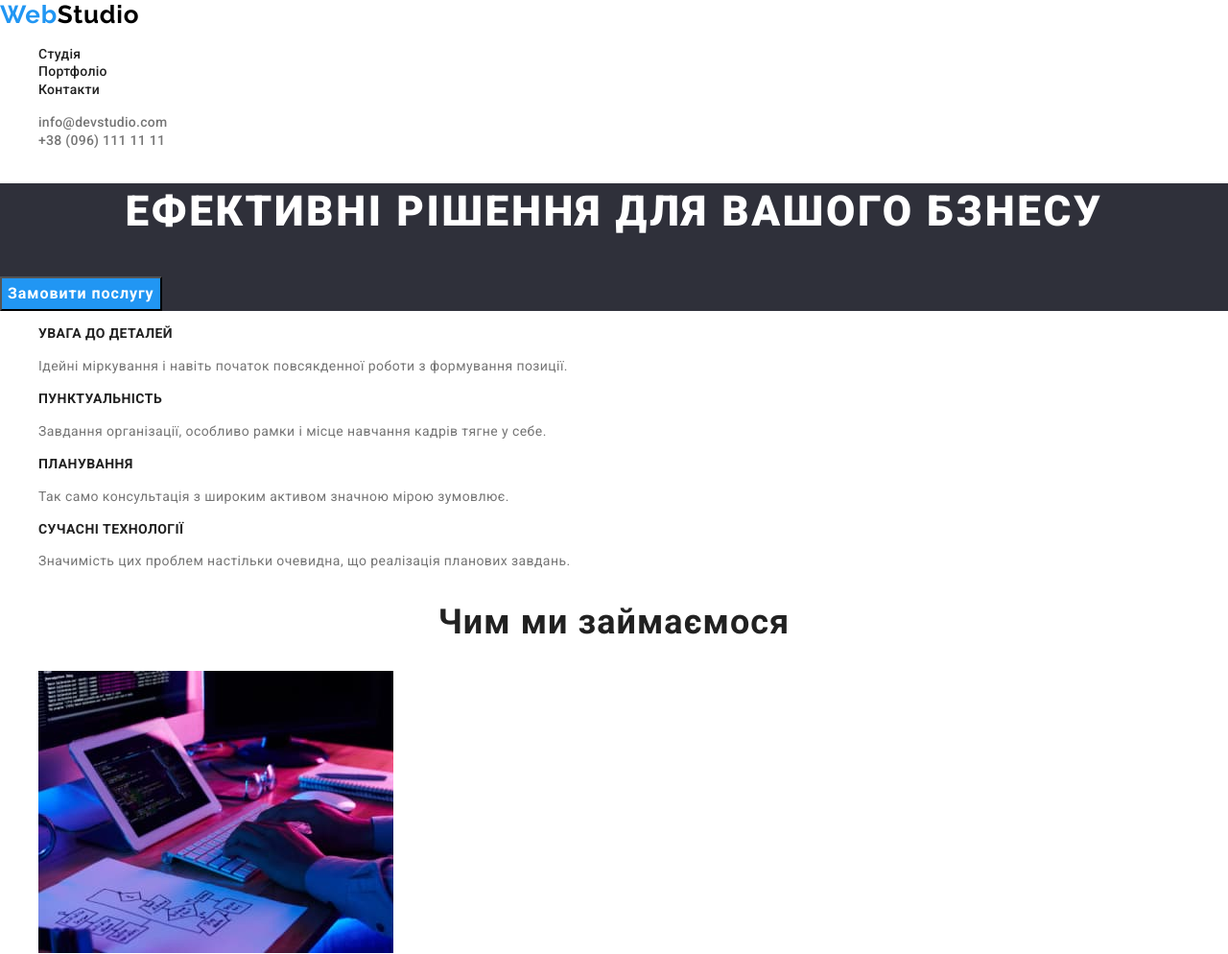
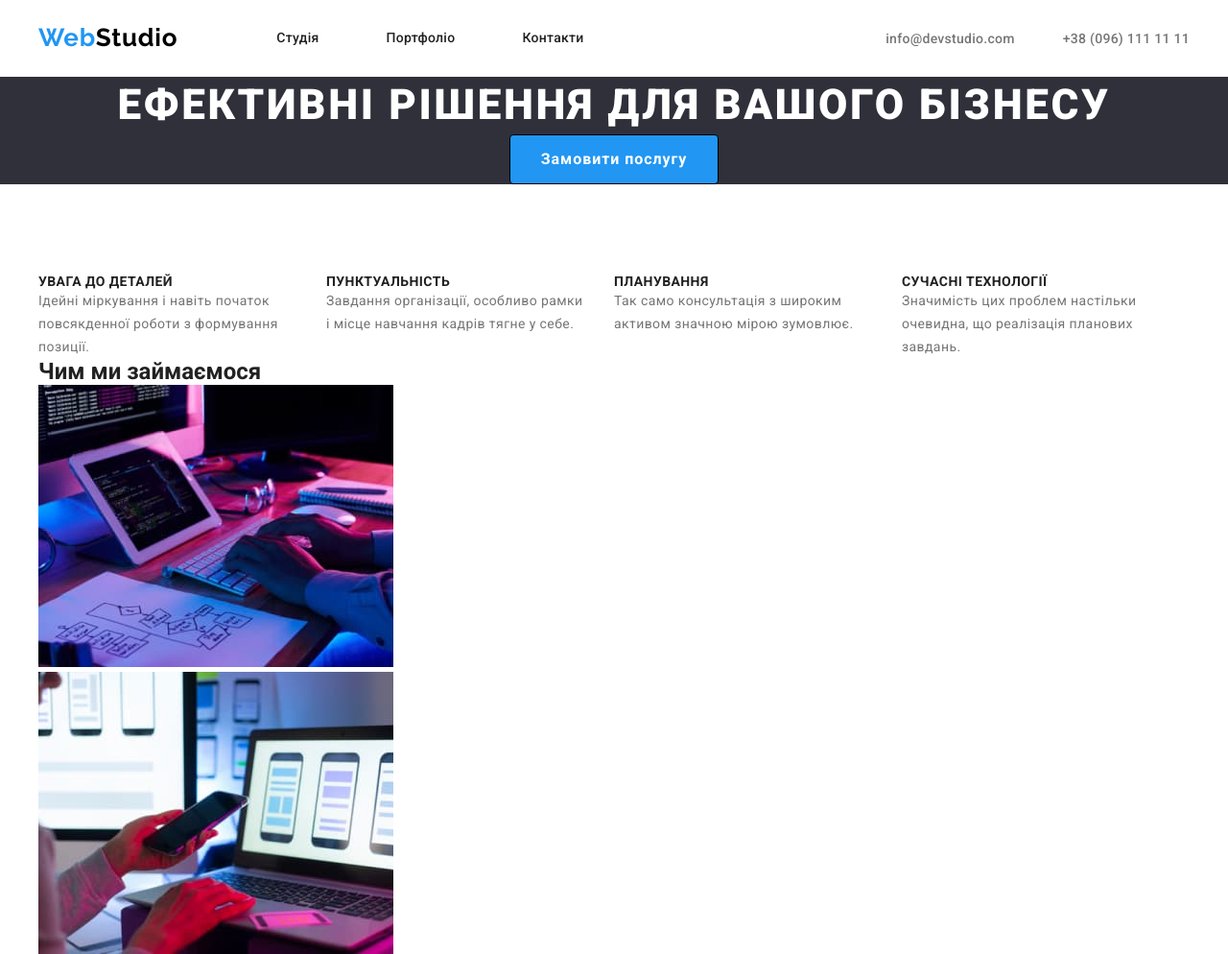
Before and after one commit to Dmytro-Hlushchenko/goit-markup-hw-03, a plain HTML site: page index.html in a window 1280 px wide. Shown: the top 994 px of the page at 96% size. Drawn offline with Linux system fonts and the light colour scheme.

Commit message:
gemetry-our-work

```diff
--- a/css/styles.css
+++ b/css/styles.css
@@ -13,16 +13,34 @@ body {
     font-family: Roboto, sans-serif;
 }
 
+h1, h2, h3, p, ul {
+    margin: 0;
+}
+
 .link {
     text-decoration: none;
 }
 
 .list {
     list-style-type: none;
+
+    padding: 0;
+    margin: 0;
 }
 
 /*header styles*/
+
+.container {
+    width: 1200px;
+    margin-left: auto;
+    margin-right: auto;
+}
+/* main-nav */
+
 .logo {
+    padding-top: 24px;
+    padding-bottom: 25px;
+
     font-family: Raleway, sans-serif;
     font-weight: 700;
     font-size: 26px;
@@ -37,34 +55,65 @@ body {
     color: #000000;
 }
 
-.nav-list .link{
+.main-nav {
+    display: flex;
+    align-items: center;
+}
+
+.nav-list {
+    display: flex;
+    margin-left: 93px;
+
+}
+
+
+.nav-list .link {
     color:inherit;
+    padding: 10px;
+    display: block;
+
     font-weight: 500;
     font-size: 14px;
     line-height: 1.14;
     letter-spacing: 0.02em;
 }
 
+.nav-list .item:not(:last-child) {
+    margin-right: 50px;
+}
+
 .nav-list a:hover,
 .nav-list a:focus,
-.header-contact:hover,
-.header-contact:focus {
+.header-contact a:hover,
+.header-contact a:focus {
     color: var(--active-text-color);
 }
 
 .header-contact {
+    display: flex;
+    margin-left: auto;
+}
+
+.header-contact .item:not(:last-child) {
+    margin-right: 50px;
+}
+
+.header-contact .link{
+    margin-left: auto;
+
     color: var(--secondary-text-color);
     font-weight: 500;
     font-size: 14px;
     line-height: 1.14;
     letter-spacing: 0.02em;
+
 }
-
 
 /* main styles */
 
 .hero {
     background-color: var(--secondary-page-color);
+
 }
 
 .hero-title {
@@ -78,6 +127,9 @@ body {
 }
 
 .hero-btn {
+    display: block;
+    margin: auto;
+
     background-color: #2196F3;
     color: #ffffff;
     cursor: pointer;
@@ -86,9 +138,24 @@ body {
     font-size: 16px;
     line-height: 1.88;
     letter-spacing: 0.06em;
+    border: 1px solid #000000;
+    border-radius: 4px;
+    padding: 10px 32px;
 }
 
-.title {
+.skills {
+    display: flex;
+    margin-top: 94px;
+}
+
+.skills .item {
+    width: 270px;
+}
+
+.skills .item:not(:last-child) {
+    margin-right: 30px;
+}
+.skills-title {
     font-weight: 700;
     font-size: 36px;
     line-height: 1.17;
--- a/index.html
+++ b/index.html
@@ -13,57 +13,63 @@
   </head>
   <body>
     <header>
-      <nav>
+      <div class="container main-nav">
+        <nav class="main-nav">
           <a class="logo link" href="./index.html" lang="en"><span class="logo-web">Web</span><span class="logo-studio-header">Studio</span></a>
           <ul class="nav-list list">
-          <li><a class="link" href="./index.html">Студія</a></li>
-          <li><a class="link" href="./portfolio.html">Портфоліо</a></li>
-          <li><a class="link" href="">Контакти</a></li>
+            <li class="item"><a class="link" href="./index.html">Студія</a></li>
+            <li class="item"><a class="link" href="./portfolio.html">Портфоліо</a></li>
+            <li class="item"><a class="link" href="">Контакти</a></li>
           </ul>
         </nav>
-        <ul class="list">
-          <li><a class="header-contact link" href="mailto:info@devstudio.com" target="_blank" lang="en">info@devstudio.com</a></li>
-          <li><a class="header-contact link" href="tel:+380961111111"> +38 (096) 111 11 11</a></li>
+        <ul class="header-contact list">
+          <li class="item"><a class="link" href="mailto:info@devstudio.com" target="_blank" lang="en">info@devstudio.com</a></li>
+          <li class="item"><a class="link" href="tel:+380961111111"> +38 (096) 111 11 11</a></li>
         </ul>
+      </div>
     </header>
-
     <main>
-
       <section class="hero">
-        <h1 class="hero-title">Ефективні рішення для вашого бзнесу</h1>
+        <div class="hero">
+          <h1 class="hero-title">Ефективні рішення для вашого бізнесу</h1>
           <button class="hero-btn" type="button">Замовити послугу</button>
+        </div>
       </section>
 
-      <section>
-        <h2 class="title" hidden>Наші пріорітети</h2>
-        <ul class="list">
-          <li>
+      <section class="our-skills">
+        <div class="container">
+          <h2 class="skills-title" hidden>Наші пріорітети</h2>
+          <ul class="skills list">
+            <li class="item">
               <h3 class="subtitle">Увага до деталей</h3>
               <p class="about">
                 Ідейні міркування і навіть початок повсякденної роботи з формування позиції.
               </p>
             </li>
-          <li>
+            <li class="item">
               <h3 class="subtitle">Пунктуальність</h3>
               <p class="about">
                 Завдання організації, особливо рамки і місце навчання кадрів тягне у себе.
               </p>
             </li>
-          <li>
+            <li class="item">
               <h3 class="subtitle">Планування</h3>
               <p class="about">
                 Так само консультація з широким активом значною мірою зумовлює.
               </p>
             </li>
-          <li>
+            <li class="item">
               <h3 class="subtitle">Сучасні технології</h3>
               <p class="about">
                 Значимість цих проблем настільки очевидна, що реалізація планових завдань.
               </p>
             </li>
           </ul>
+        </div>
       </section>
-      <section>
+
+      <section class="our-work">
+        <div class="container">
           <h2 class="title" >Чим ми займаємося</h2>
           <ul class=" list">
             <li>
@@ -88,8 +94,11 @@
                 height="294">
             </li>
           </ul>
+        </div>
       </section>
+
       <section class="our-team">
+        <div class="container">
           <h2 class="title" >Наша команда</h2>
           <ul class="list">
             <li>
@@ -129,10 +138,12 @@
               <p class="member-about" lang="en">UI Designer</p>
             </li>
           </ul>
+        </div>
       </section>
     </main>
 
     <footer class="footer">
+      <div class="container">
         <a class="logo link" href="./index.html" lang="en"><span class="logo-web">Web</span><span class="logo-studio-footer">Studio</span></a>
         <ul class="list">
           <li>
@@ -145,6 +156,7 @@
           <a class="footer-contact link" href="tel:+380991111111"> +38 (099) 111 11 11</a>
           </li>
           </ul>
+        </div>
       </footer>
   </body>
 </html>
```
Lines whose indentation alone changed are shown as unchanged.
